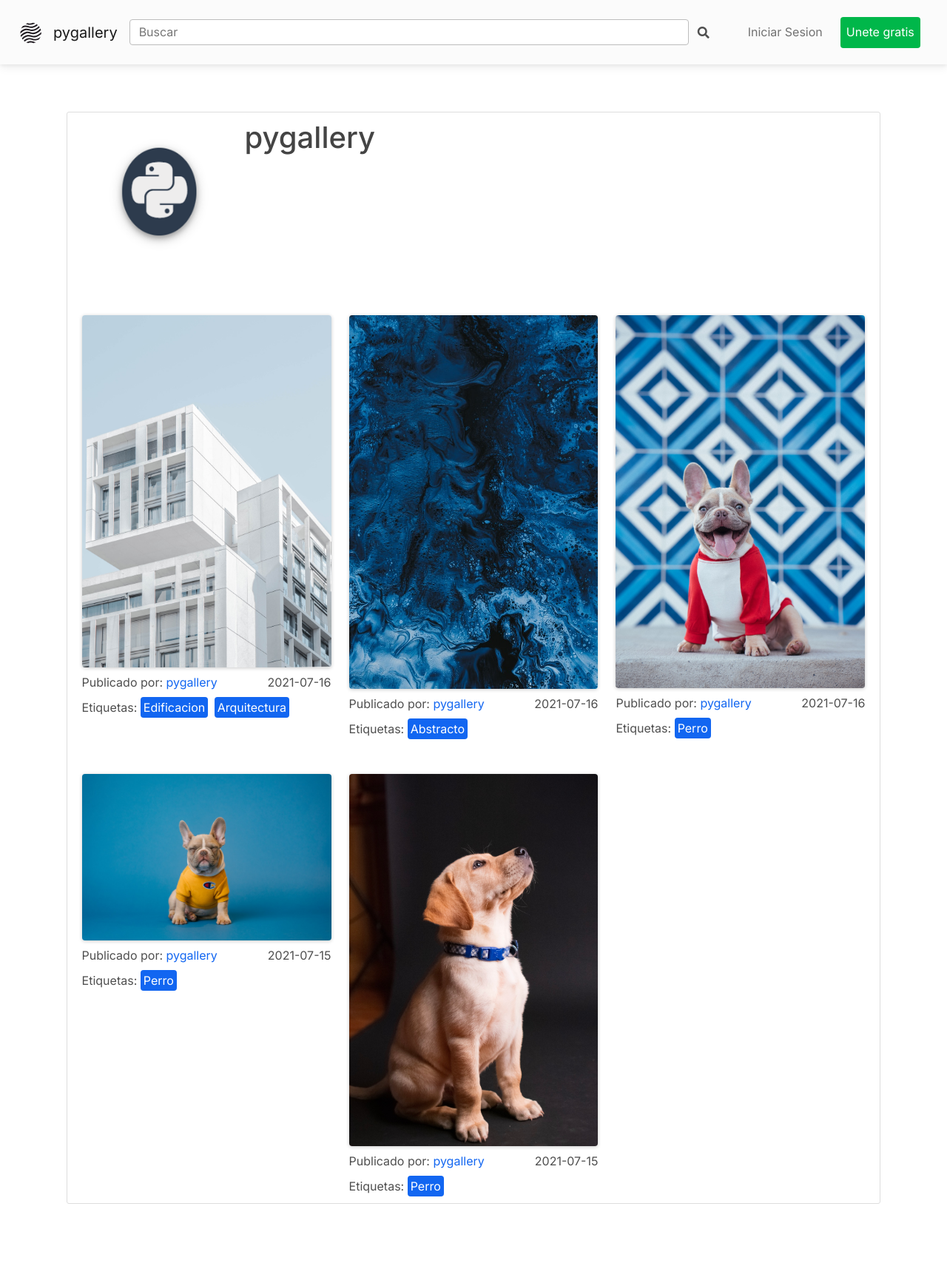
After one commit to Juandurdaneta/flask_pygallery, a Flask app: page /usuario/pygallery in a window 1280 px wide. The commit adds this page. Shown: the whole page at 74% size. Run offline with Flask 2, Linux system fonts and the light colour scheme; data comes from the database, SQL or seed files in the repository; both versions use the stored data as it was after the commit; some libraries are stand-ins or nearby versions.

Commit message:
Añadiendo perfil publico de usuario

```diff
--- a/pygallery/routes.py
+++ b/pygallery/routes.py
@@ -219,5 +219,10 @@ def eliminar_imagen(id_imagen):
 def imagenes_etiqueta(etiqueta):
     etiqueta_requerida = Etiqueta.query.filter_by(nombre=etiqueta).first_or_404()
     imagenes = Imagen.query.filter(Imagen.etiquetas.contains(etiqueta_requerida)).order_by(Imagen.fecha_publicacion.desc())
-    #imagenes = etiqueta_requerida.imagenes.order_by(Imagen.fecha_publicacion.desc())
     return render_template('imagen_etiqueta.html', imagenes=imagenes, title=etiqueta_requerida.nombre)
+
+@app.route("/usuario/<string:usuario>")
+def perfil_usuario(usuario):
+    usuario = Usuario.query.filter_by(username=usuario).first_or_404()
+    imagenes = Imagen.query.filter_by(autor=usuario).order_by(Imagen.fecha_publicacion.desc())
+    return render_template('imagenes_usuario.html', usuario=usuario, imagenes=imagenes)
--- /dev/null
+++ b/pygallery/templates/imagenes_usuario.html
@@ -0,0 +1,38 @@
+
+{% extends "layout.html" %}
+{% block content %}
+<div class="content-section">
+    <div class="d-flex">
+      <img class="rounded-circle account-img img-fluid" src="{{url_for('static', filename='imagenes_perfil/'+usuario.imagen_perfil)}}" />
+      <div >
+        <h1 class="account-heading">{{usuario.username}}</h1>
+        {% if current_user == usuario %}
+        <a href="{{url_for('perfil')}}" class="btn btn-outline-primary mt-2">Editar perfil</a>
+        {% endif %}
+      </div>
+    </div>
+
+<div class="row">
+{% for imagen in imagenes %}
+<div class="col-lg-4 col-md-12 mb-4 mb-lg-0 mt-5">
+  <a href="{{url_for('imagen', id_imagen = imagen.id)}}">
+  <img
+    src="{{url_for('static', filename='imagenes_subidas/'+imagen.ubicacion_imagen)}}"
+    class="w-100 shadow-1-strong rounded mb-2"
+
+  />
+</a>
+ <div class="d-flex justify-content-between mb-2">
+  <div> <caption> Publicado por: <a href="{{url_for('perfil_usuario', usuario=imagen.autor.username)}}">{{imagen.autor.username}}</a></caption></div><caption class="text-end">{{imagen.fecha_publicacion.strftime('%Y-%m-%d')}}</caption>
+</div>
+  <caption>Etiquetas:</caption>
+
+  {% for etiquetas in imagen.etiquetas %}
+  <a href="{{url_for('imagenes_etiqueta', etiqueta=etiquetas.nombre)}}" class="bg-primary text-white rounded p-1 me-1">{{etiquetas.nombre}}</a>
+  {% endfor %}
+
+</div>
+{% endfor %}
+</div>
+</div>
+{% endblock content %}
--- a/pygallery/templates/index.html
+++ b/pygallery/templates/index.html
@@ -58,7 +58,7 @@
           />
         </a>
          <div class="d-flex justify-content-between mb-2">
-          <div> <caption> Publicado por: <a href="#">{{imagen.autor.username}}</a></caption></div><caption class="text-end">{{imagen.fecha_publicacion.strftime('%Y-%m-%d')}}</caption>
+          <div> <caption> Publicado por: <a href="{{url_for('perfil_usuario', usuario=imagen.autor.username)}}">{{imagen.autor.username}}</a></caption></div><caption class="text-end">{{imagen.fecha_publicacion.strftime('%Y-%m-%d')}}</caption>
         </div>
           <caption>Etiquetas:</caption>
 
--- a/pygallery/templates/layout.html
+++ b/pygallery/templates/layout.html
@@ -85,7 +85,8 @@ href="{{url_for('static', filename='main.css')}}"
               </a>
               <!-- Dropdown menu -->
               <ul class="dropdown-menu dropdown-menu-end p-1" aria-labelledby="navbarDropdown">
-                <li><a class="dropdown-item" href="{{url_for('perfil')}}">Perfil</a></li>
+                <li><a class="dropdown-item" href="{{url_for('perfil_usuario', usuario=current_user.username)}}">Publicaciones</a></li>
+                <li><a class="dropdown-item" href="{{url_for('perfil')}}">Ajustes de Cuenta</a></li>
                 <li><a class="dropdown-item" href="{{url_for('logout')}}">Cerrar Sesion</a></li>
           </ul>
 
```
Also changed, not shown: pygallery/templates/imagen.html (+9 -4 lines), pygallery/site.db, pygallery/static/imagenes_perfil/7c644ac207d870b0.png (added), pygallery/static/imagenes_perfil/ca7f72333841e35a.png (added).
